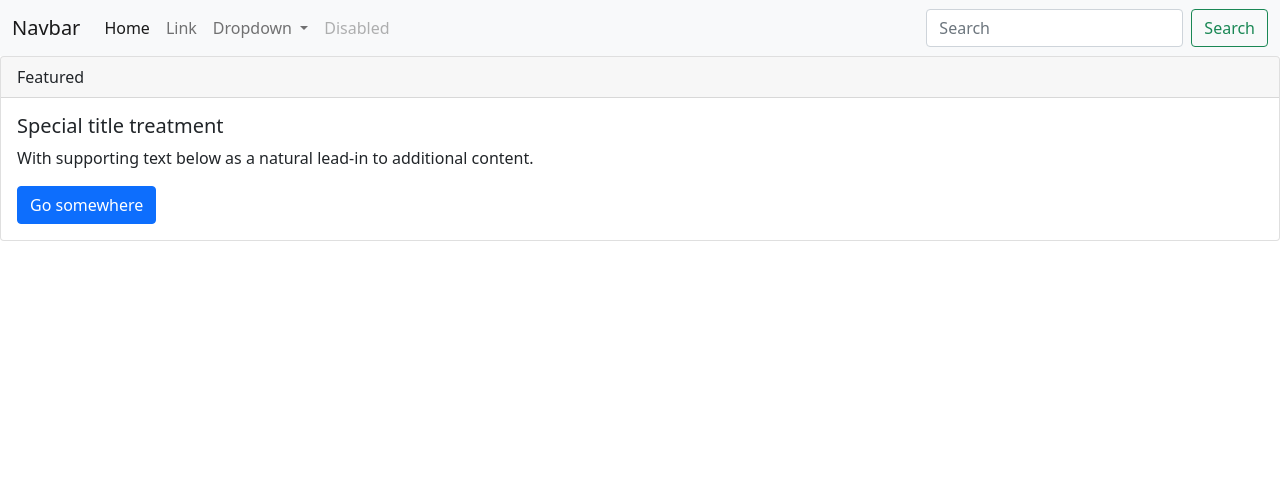
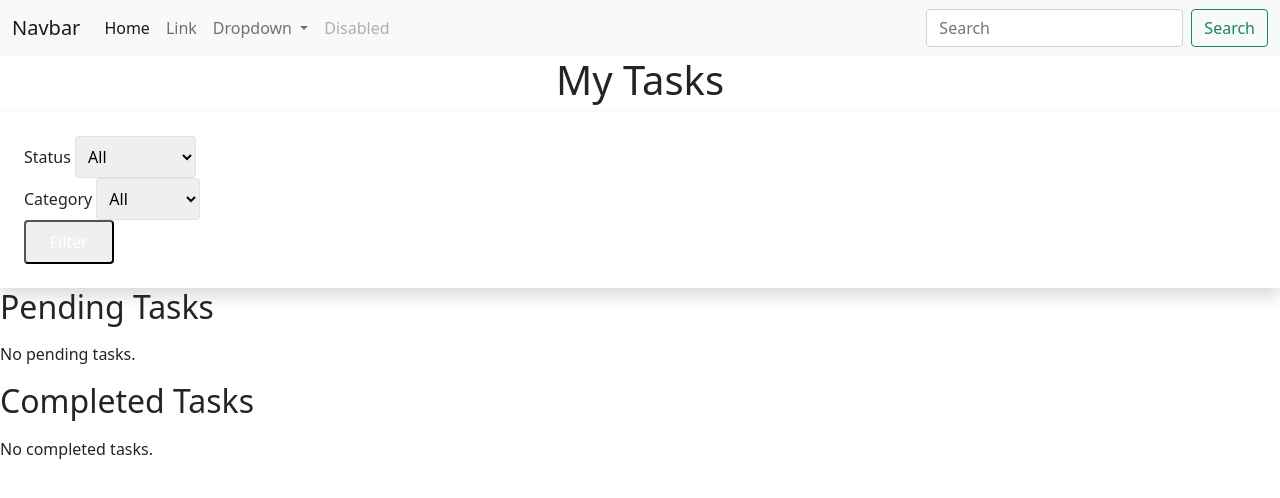
Before and after one commit to mehedihasan42/todo, a Django app: template task/templates/task_list.html in a window 1280 px wide. Shown: the top 498 px of the page. Run offline with Django 3.2, Linux system fonts and the light colour scheme; the template is opened without the code that fills it, so the values that code supplies are empty; parts of the project's set-up code (start-up, migrations or seed data) failed here and were passed over.

Commit message:
update all template and views

```diff
--- a/task/templates/task_list.html
+++ b/task/templates/task_list.html
@@ -1,14 +1,79 @@
 {% extends "base.html" %}
+{% load static %}
 
 {% block content %}
-<div class="card">
-  <div class="card-header">
-    Featured
-  </div>
-  <div class="card-body">
-    <h5 class="card-title">Special title treatment</h5>
-    <p class="card-text">With supporting text below as a natural lead-in to additional content.</p>
-    <a href="#" class="btn btn-primary">Go somewhere</a>
-  </div>
+<div class="max-w-4xl mx-auto p-6">
+
+    <!-- Page Title -->
+    <h1 class="text-3xl font-bold mb-6 text-center">My Tasks</h1>
+
+    <!-- Filters -->
+    <form method="GET" class="bg-white shadow p-4 rounded-lg mb-6 grid grid-cols-1 md:grid-cols-3 gap-4">
+
+        <!-- Status Filter -->
+        <div>
+            <label class="block font-semibold mb-1">Status</label>
+            <select name="status" class="w-full border p-2 rounded">
+                <option value="all" {% if status_filrer == 'all' %}selected{% endif %}>All</option>
+                <option value="completed" {% if status_filrer == 'completed' %}selected{% endif %}>Completed</option>
+                <option value="pending" {% if status_filrer == 'pending' %}selected{% endif %}>Pending</option>
+            </select>
+        </div>
+
+        <!-- Category Filter -->
+        <div>
+            <label class="block font-semibold mb-1">Category</label>
+            <select name="category" class="w-full border p-2 rounded">
+                <option value="all" {% if category_filter == 'all' %}selected{% endif %}>All</option>
+                <option value="work" {% if category_filter == 'work' %}selected{% endif %}>Work</option>
+                <option value="personal" {% if category_filter == 'personal' %}selected{% endif %}>Personal</option>
+                <option value="other" {% if category_filter == 'other' %}selected{% endif %}>Other</option>
+            </select>
+        </div>
+
+        <div class="flex items-end">
+            <button class="bg-blue-600 text-white px-4 py-2 rounded hover:bg-blue-700 w-full">
+                Filter
+            </button>
+        </div>
+
+    </form>
+
+    <!-- Pending Tasks -->
+    <h2 class="text-2xl font-semibold mb-3 text-yellow-600">Pending Tasks</h2>
+
+    {% if pendding_task %}
+        <div class="space-y-4">
+            {% for task in pendding_task %}
+            <div class="bg-white p-4 rounded-lg shadow border-l-4 border-yellow-500">
+                <h3 class="text-xl font-bold">{{ task.title }}</h3>
+                <p class="text-gray-700">{{ task.description }}</p>
+                <p class="text-sm text-gray-500">Category: {{ task.category }}</p>
+                <p class="text-sm text-gray-500">Due: {{ task.due_date }} {{ task.due_time }}</p>
+            </div>
+            {% endfor %}
+        </div>
+    {% else %}
+        <p class="text-gray-600">No pending tasks.</p>
+    {% endif %}
+
+    <!-- Completed Tasks -->
+    <h2 class="text-2xl font-semibold mt-10 mb-3 text-green-600">Completed Tasks</h2>
+
+    {% if conpleted_task %}
+        <div class="space-y-4">
+            {% for task in conpleted_task %}
+            <div class="bg-white p-4 rounded-lg shadow border-l-4 border-green-600">
+                <h3 class="text-xl font-bold line-through">{{ task.title }}</h3>
+                <p class="text-gray-700 line-through">{{ task.description }}</p>
+                <p class="text-sm text-gray-500">Category: {{ task.category }}</p>
+                <p class="text-sm text-gray-500">Completed</p>
+            </div>
+            {% endfor %}
+        </div>
+    {% else %}
+        <p class="text-gray-600">No completed tasks.</p>
+    {% endif %}
+
 </div>
-{% endblock content %}
+{% endblock %}
--- a/task/urls.py
+++ b/task/urls.py
@@ -1,6 +1,6 @@
 from django.contrib import admin
 from django.urls import path,include
-from .models import task_list,task_create,task_detail,register
+from .views import task_list,task_create,task_detail,register
 
 urlpatterns = [
   path('task/',task_list,name='task_list'),
--- a/todo/urls.py
+++ b/todo/urls.py
@@ -18,5 +18,5 @@
 
 urlpatterns = [
     path('admin/', admin.site.urls),
-    path('blog/', include('task.urls'))
+    path('', include('task.urls'))
 ]
```
Also changed, not shown: task/forms.py (+1 -6 lines), task/templates/register.html (+84 -3 lines), task/templates/task_create.html (added, +8 -0 lines), task/views.py (+9 -8 lines), todo/settings.py (+7 -1 lines), db.sqlite3.
